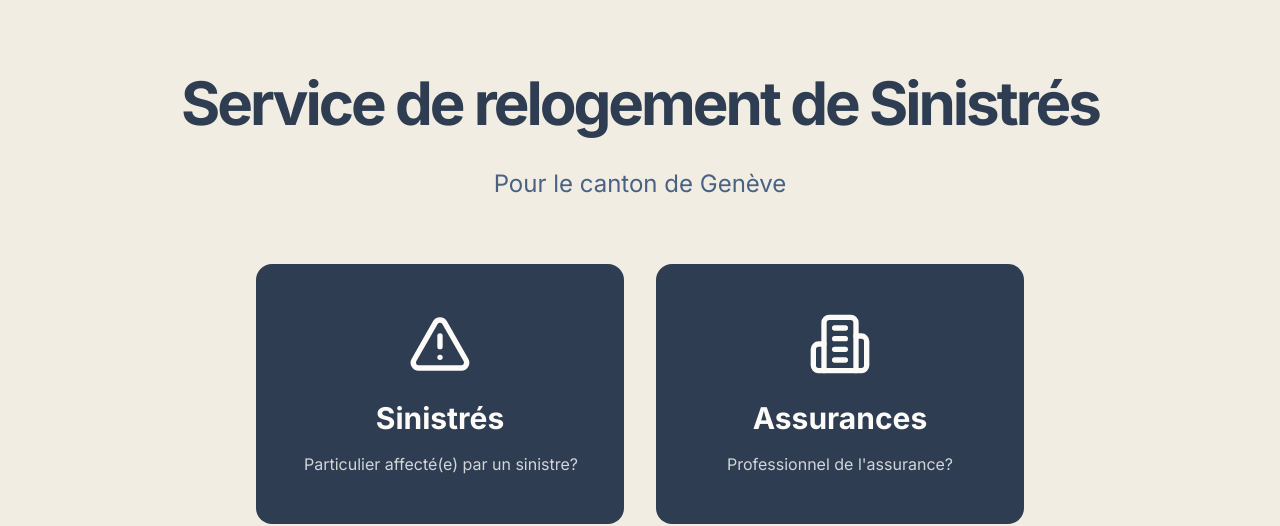
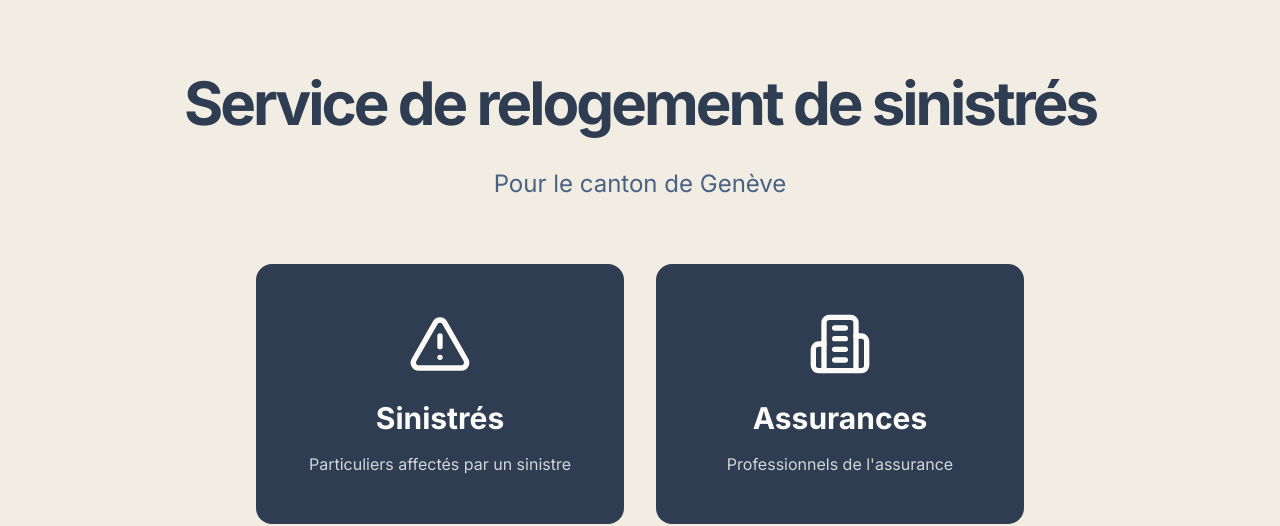
Before and after one commit to valcourgeau/sini, a Next.js app: page / in a window 1280 px wide. Shown: the part 136-662 px from the top of the page. Built offline with nearby package versions, Linux system fonts and the light colour scheme.

Commit message:
feat: update packages

```diff
--- a/src/app/page.tsx
+++ b/src/app/page.tsx
@@ -60,7 +60,7 @@ export default function HomePage() {
         <div className="container">
           <div className="mx-auto max-w-[980px] text-center">
             <h1 className="text-3xl font-bold leading-tight tracking-tighter md:text-5xl lg:text-6xl lg:leading-[1.1] mb-8">
-              Service de relogement de Sinistrés
+              Service de relogement de sinistrés
             </h1>
             <p className="text-xl md:text-2xl text-muted-foreground mb-16">
               Pour le canton de Genève
@@ -69,13 +69,13 @@ export default function HomePage() {
               <ScrollButton
                 iconName="alert-triangle"
                 title="Sinistrés"
-                description="Particulier affecté(e) par un sinistre?"
+                description="Particuliers affectés par un sinistre"
                 sectionId="sinistres"
               />
               <ScrollButton
                 iconName="building2"
                 title="Assurances"
-                description="Professionnel de l'assurance?"
+                description="Professionnels de l'assurance"
                 sectionId="assurances"
               />
             </div>
--- a/src/components/relocation-wizard/relocation-wizard.tsx
+++ b/src/components/relocation-wizard/relocation-wizard.tsx
@@ -381,7 +381,7 @@ export function RelocationWizard() {
       <Card className="border-2 shadow-lg">
         <CardHeader className="pb-6">
           <CardTitle className="text-2xl font-bold text-center">Demande d'assistance au relogement</CardTitle>
-          <CardDescription className="text-center text-base">
+          <CardDescription className="text-center text-base whitespace-nowrap">
             Veuillez remplir ce formulaire pour demander une assistance au relogement.
           </CardDescription>
           <div className="mt-12">
--- a/src/components/relocation-wizard/steps/single-arrival-details.tsx
+++ b/src/components/relocation-wizard/steps/single-arrival-details.tsx
@@ -102,7 +102,7 @@ export function SingleArrivalDetails({ form }: SingleArrivalDetailsProps) {
     <div className="space-y-8">
       <div className="text-center">
         <h2 className="text-xl font-semibold mb-2">Détails d'arrivée</h2>
-        <p className="text-sm text-muted-foreground mb-6 max-w-lg mx-auto">
+        <p className="text-sm text-muted-foreground mb-6 max-w-lg mx-auto whitespace-nowrap">
           Veuillez spécifier quand vous souhaitez emménager et la durée prévue de votre séjour.
         </p>
       </div>
```
Also changed, not shown: package.json (+29 -26 lines), 1 other file (tests, documents, lock files or other folders).
